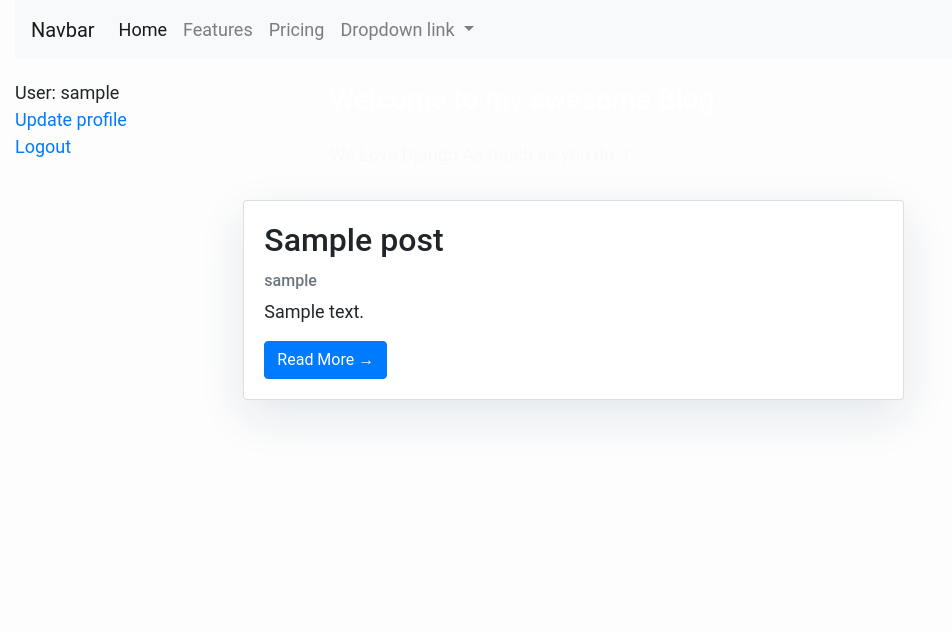
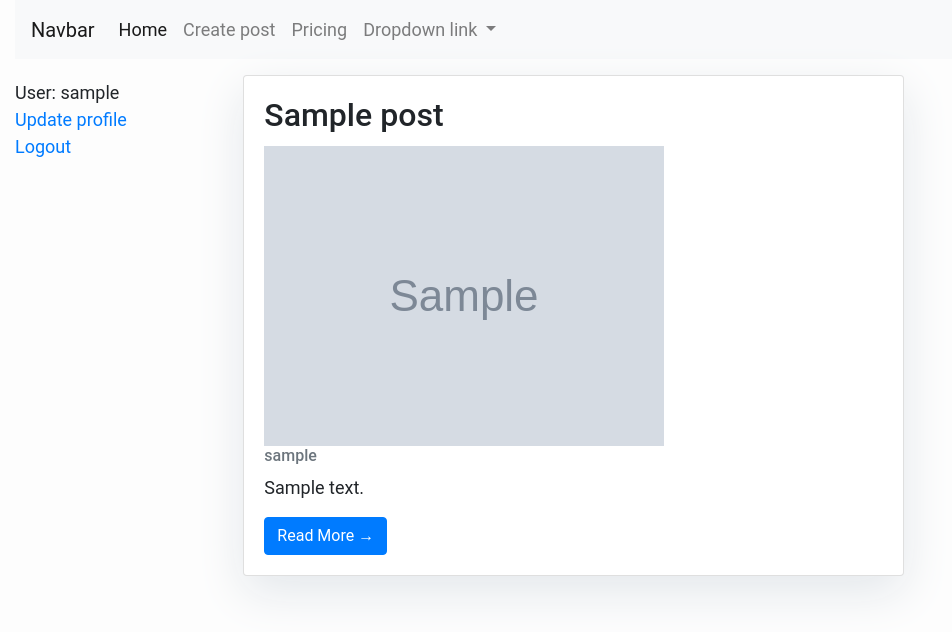
Before and after one commit to Mykytenkovladislav/blog_project, a Django app: page /blog/ in a window 1280 px wide. Shown: the top 632 px of the page, without its empty margins (0-952 px from the left). Run offline with Django 3.2, Linux system fonts and the light colour scheme; a user stored in the database is signed in; tables that the repository leaves empty hold one stand-in row (values such as "Sample post"); grey boxes marked "Sample" are stand-in pictures; some libraries are stand-ins or nearby versions.

Commit message:
post creation added

```diff
--- a/blog_project/urls.py
+++ b/blog_project/urls.py
@@ -5,4 +5,5 @@
 urlpatterns = [
     path('', views.PostList.as_view(), name='index'),
     path('<int:pk>', views.PostDetail.as_view(), name='post_detail'),
+    path('post_create/', views.PostCreate.as_view(), name='post_create')
 ]
--- a/blog_project/views.py
+++ b/blog_project/views.py
@@ -57,6 +57,7 @@
         context.update({'comments': comments, 'comment_form': comment_form})
         return context
 
+    #post comments
     def post(self, request, *args, **kwargs):
         self.object = self.get_object()
         comment_form = CommentForm(request.POST)
@@ -71,20 +72,13 @@
         return self.render_to_response(context)
 
 
-def comments_section(request, post_id):
-    template_name = 'post_detail.html'
-    post = get_object_or_404(Post, id=1)
-    comments = post.comments.filter(is_published=True)
-    new_comment = None
-    if request.method == 'POST':
-        comment_form = CommentForm(request.POST)
-        if comment_form.is_valid():
-            new_comment = comment_form.save(commit=False)
-            new_comment.post = post
-            new_comment.save()
-    else:
-        comment_form = CommentForm()
-    return render(request, template_name, {'post': post,
-                                           'comments': comments,
-                                           'new_comment': new_comment,
-                                           'comment_form': comment_form})
+class PostCreate(generic.CreateView, SuccessMessageMixin, LoginRequiredMixin):
+    model = Post
+    template_name = 'blog/post_create.html'
+    fields = ['title', 'short_description', 'image', 'published_state', 'full_description']
+    success_url = reverse_lazy('index')
+    success_message = 'Post created'
+
+    def form_valid(self, form):
+        form.instance.user_id = self.request.user.id
+        return super().form_valid(form)
--- a/static/css/styles.css
+++ b/static/css/styles.css
@@ -1,3 +1,16 @@
+body {
+            font-family: "Roboto", sans-serif;
+            font-size: 18px;
+            background-color: #fdfdfd;
+        }
+
+        .head_text {
+            color: white;
+        }
+
+        .card {
+            box-shadow: 0 16px 48px #E3E7EB;
+        }
 .sidebar-nav {
     margin-top: 20px;
     padding: 0;
--- a/templates/base_generic.html
+++ b/templates/base_generic.html
@@ -48,9 +48,11 @@
                 <li class="nav-item active">
                     <a class="nav-link" href="{% url 'index' %}">Home <span class="sr-only">(current)</span></a>
                 </li>
-                <li class="nav-item">
-                    <a class="nav-link" href="#">Features</a>
-                </li>
+                {% if user.is_authenticated %}
+                    <li class="nav-item">
+                        <a class="nav-link" href="{% url 'post_create' %}">Create post</a>
+                    </li>
+                {% endif %}
                 <li class="nav-item">
                     <a class="nav-link" href="#">Pricing</a>
                 </li>
--- a/templates/blog/post_detail.html
+++ b/templates/blog/post_detail.html
@@ -6,6 +6,8 @@
                 <div class="card-body">
                     <h1>{{ object.title }}</h1>
                     <p>{{ object.user.first_name }} {{ object.user.last_name }}</p>
+                    <img src="{{ post.image }}" alt="post image">
+                    <p></p>
                     <p class="card-text ">{{ object.full_description | safe }}</p>
                 </div>
             </div>
@@ -37,8 +39,10 @@
             {% else %}
                 <h3>Leave a comment</h3>
                 <form method="post" style="margin-top: 1.3em;">
-                    {{ comment_form.as_p }}
+                    <p>Username:</p>{{ comment_form.user}}
+                    <p>Comment:</p>{{ comment_form.full_description }}
                     {% csrf_token %}
+                    <p></p>
                     <button type="submit" class="btn btn-primary  btn-lg">Submit</button>
                 </form>
             {% endif %}
--- a/templates/index.html
+++ b/templates/index.html
@@ -1,36 +1,6 @@
 {% extends "base_generic.html" %}
 {% load static %}
 {% block content %}
-    <style>
-        body {
-            font-family: "Roboto", sans-serif;
-            font-size: 18px;
-            background-color: #fdfdfd;
-        }
-
-        .head_text {
-            color: white;
-        }
-
-        .card {
-            box-shadow: 0 16px 48px #E3E7EB;
-        }
-    </style>
-
-    <header class="masthead">
-        <div class="overlay"></div>
-        <div class="container">
-            <div class="row">
-                <div class=" col-md-8 col-md-10 mx-auto">
-                    <div class="site-heading">
-                        <h3 class=" site-heading my-4 mt-3 text-white"> Welcome to my awesome Blog </h3>
-                        <p class="text-light">We Love Django As much as you do..! &nbsp
-                        </p>
-                    </div>
-                </div>
-            </div>
-        </div>
-    </header>
     <div class="container">
         <div class="row">
             <!-- Blog Entries Column -->
@@ -39,6 +9,7 @@
                     <div class="card mb-4">
                         <div class="card-body">
                             <h2 class="card-title">{{ post.title }}</h2>
+                            <img src="{{ post.image }}" alt="post image">
                             <p class="card-text text-muted h6">{{ post.user }}</p>
                             <p class="card-text">{{ post.short_description }}</p>
                             <a href="{% url 'post_detail' post.id %}" class="btn btn-primary">Read More &rarr;</a>
```
Also changed, not shown: templates/blog/post_create.html (added, +8 -0 lines).
